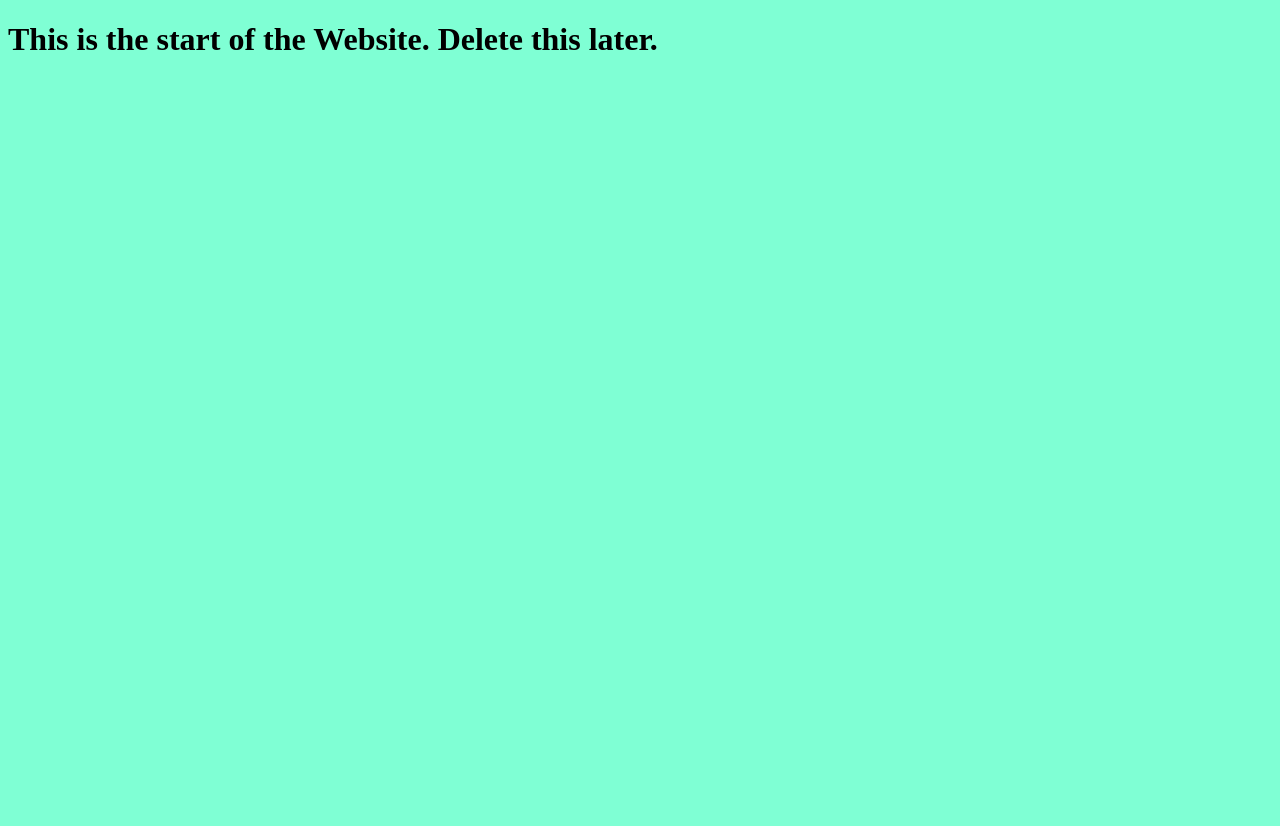
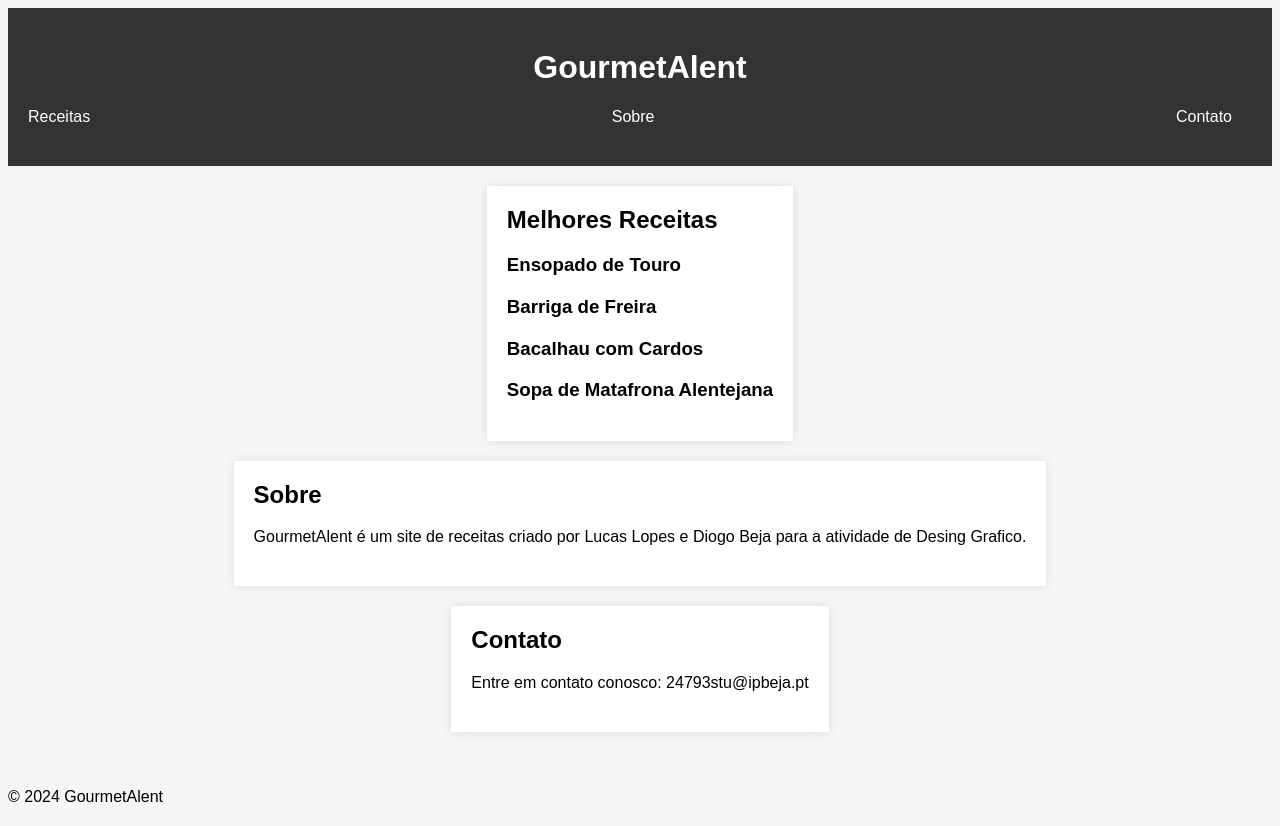
Before and after one commit to DBPT210/GourmetAlent_Website, a plain HTML site: page index.html in a window 1280 px wide. Before the commit the page ends 800 px from the top, so only its background shows below. Drawn offline with Linux system fonts and the light colour scheme.

Commit message:
Update index.html

```diff
--- a/index.html
+++ b/index.html
@@ -1,12 +1,54 @@
 <!DOCTYPE html>
-<html lang="en">
+<html lang="pt">
 <head>
     <meta charset="UTF-8">
     <meta name="viewport" content="width=device-width, initial-scale=1.0">
     <title>Document</title>
-    <link rel="stylesheet" href="style.css">
+    <link rel="stylesheet" href="estilo.css">
 </head>
 <body>
-    <h1>This is the start of the Website. Delete this later.</h1>
+  <header>
+    <h1>GourmetAlent</h1>
+    <nav>
+      <ul>
+        <li><a href="#receitas">Receitas</a></li>
+        <li><a href="#sobre">Sobre</a></li>
+        <li><a href="#contato">Contato</a></li>
+      </ul>
+    </nav>
+  </header>
+  <main>
+    <section id="receitas">
+      <h2>Melhores Receitas</h2>
+      <ul>
+        <li>
+          <h3>Ensopado de Touro</h3>
+
+        </li>
+        <li>
+          <h3>Barriga de Freira</h3>
+
+        </li>
+        <h3>Bacalhau com Cardos</h3>
+
+        </li>
+        <li>
+      <h3>Sopa de Matafrona Alentejana</h3>
+
+    </li>
+      </ul>
+    </section>
+    <section id="sobre">
+      <h2>Sobre</h2>
+      <p>GourmetAlent é um site de receitas criado por Lucas Lopes e Diogo Beja para a atividade de Desing Grafico.</p>
+    </section>
+    <section id="contato">
+      <h2>Contato</h2>
+      <p>Entre em contato conosco: 24793stu@ipbeja.pt</p>
+    </section>
+  </main>
+  <footer>
+    <p>&copy; 2024 GourmetAlent</p>
+  </footer>
 </body>
 </html>
```
